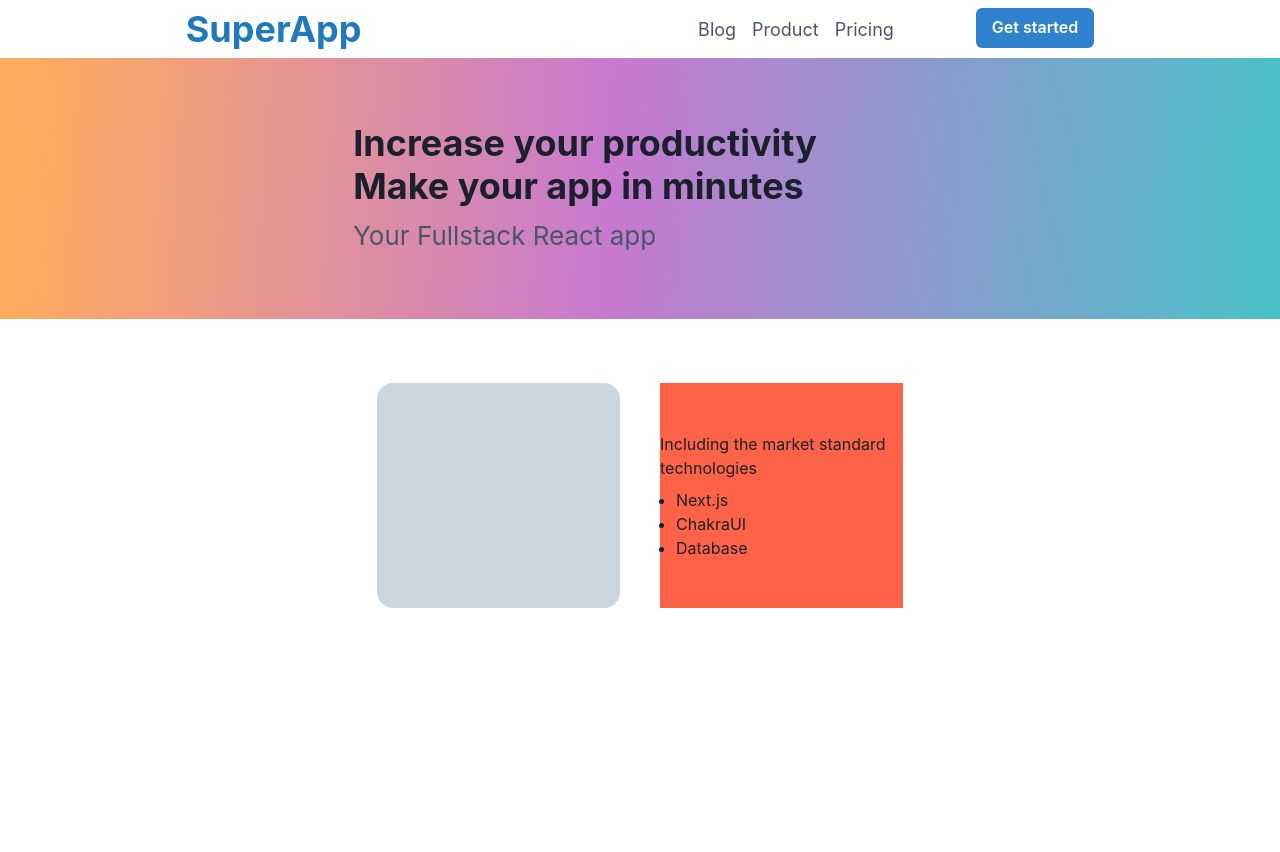
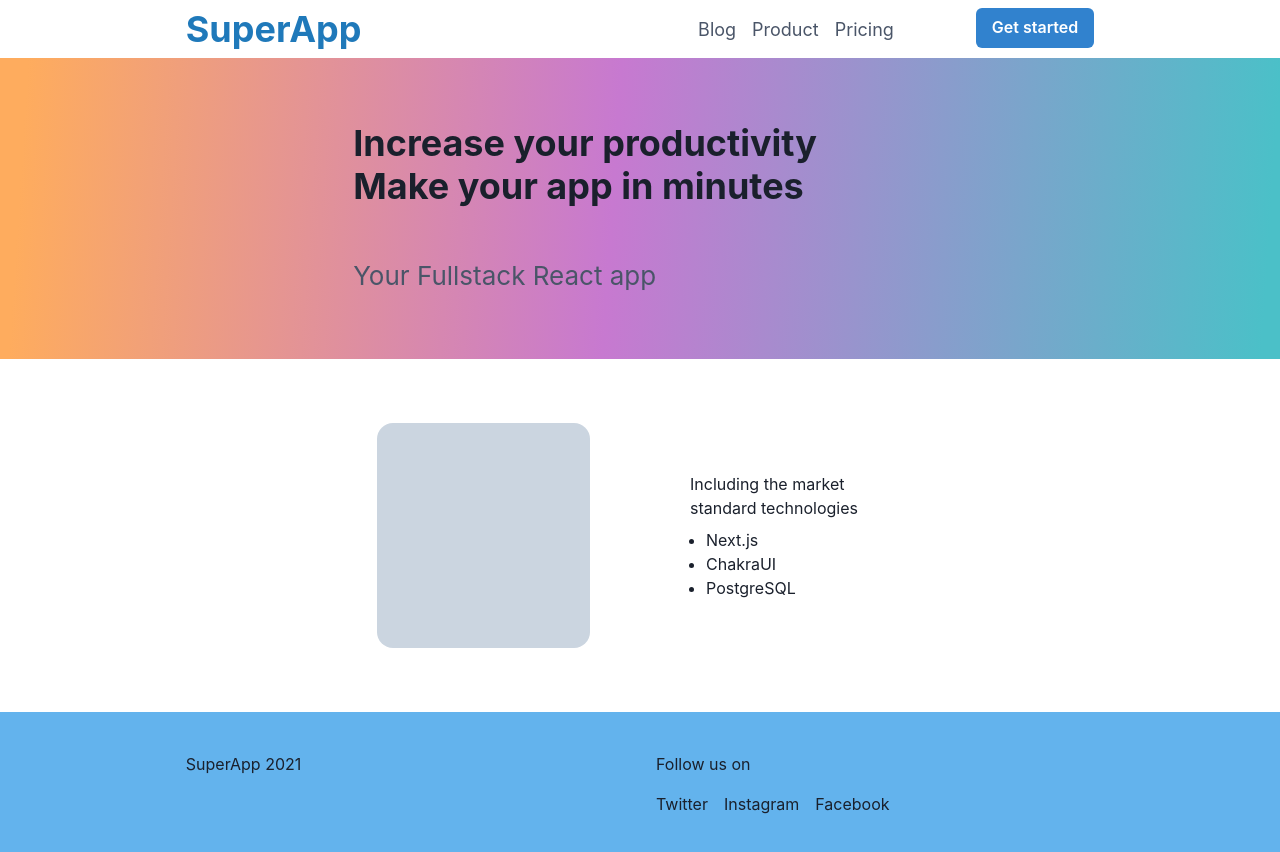
Before and after one commit to Lmarcdev/super-app, a Next.js app: page / in a window 1280 px wide. Shown: the top 852 px of the page. Before the commit the page ends 800 px from the top, so only its background shows below. Built offline with nearby package versions, Linux system fonts and the light colour scheme.

Commit message:
Landing Page Done

```diff
--- a/components/molecules/Hero/Hero.tsx
+++ b/components/molecules/Hero/Hero.tsx
@@ -12,7 +12,7 @@ export const Hero = () => {
                   <br />
                   Make your app in minutes
                </Heading>
-               <Text mt="8px" fontSize="26px" color="gray.600">Your Fullstack React app</Text>
+               <Text mt="48px" fontSize="26px" color="gray.600">Your Fullstack React app</Text>
            </Container>
       </Flex>
     )
--- a/components/organisms/LandingBody.tsx
+++ /dev/null
@@ -1,25 +0,0 @@
-import { Container, SimpleGrid, Box, Flex, Text, UnorderedList, ListItem } from "@chakra-ui/react"
-import React from "react"
-
-export const LandingBody = () => (
-    <Container>
-        <SimpleGrid columns={2} spacing={10} p="64px 24px">
-            <Box>
-                <Box
-                    backgroundColor="gray.300"
-                    width="100%"
-                    height="225px"
-                    borderRadius="16px"
-                ></Box>
-            </Box>
-            <Flex backgroundColor="tomato" flexDirection="column" justifyContent="center">
-                <Text mb='8px'>Including the market standard technologies</Text>
-                <UnorderedList>
-                    <ListItem>Next.js</ListItem>
-                    <ListItem>ChakraUI</ListItem>
-                    <ListItem>Database</ListItem>
-                </UnorderedList>
-            </Flex>
-        </SimpleGrid>
-    </Container>
-)
--- /dev/null
+++ b/components/organisms/LandingBody/LandingBody.tsx
@@ -0,0 +1,33 @@
+import {
+    Box,
+    Container,
+    SimpleGrid,
+    Text,
+    Flex,
+    ListItem,
+    UnorderedList,
+  } from "@chakra-ui/layout"
+  import React from "react"
+
+  export const LandingBody = () => (
+    <Container>
+      <SimpleGrid columns={2} spacing={100} p="64px 24px">
+        <Box>
+          <Box
+            backgroundColor="gray.300"
+            width="100%"
+            height="225px"
+            borderRadius="16px"
+          ></Box>
+        </Box>
+        <Flex flexDirection="column" justifyContent="center">
+          <Text mb="8px">Including the market standard technologies</Text>
+          <UnorderedList>
+            <ListItem>Next.js</ListItem>
+            <ListItem>ChakraUI</ListItem>
+            <ListItem>PostgreSQL</ListItem>
+          </UnorderedList>
+        </Flex>
+      </SimpleGrid>
+    </Container>
+  )
--- a/components/organisms/LandingFooter/LandingFooter.tsx
+++ b/components/organisms/LandingFooter/LandingFooter.tsx
@@ -1,10 +1,10 @@
-
 import {
     Box,
+    Container,
     Flex,
     SimpleGrid,
     Text,
-    HStack,
+    HStack
   } from "@chakra-ui/react"
   import React from "react"
 
@@ -15,14 +15,14 @@ import {
         backgroundColor="blue.300"
         py="40px"
         position="absolute"
-        bottom="0"
+
         width="100vw"
         display="flex"
         justifyContent="center"
       >
         <Flex w={["100%", "100%", "100%", "90ch"]}>
           <SimpleGrid columns={2} spacing={8} w="100%">
-            <Box>SuperApp 2022</Box>
+            <Box>SuperApp 2021</Box>
             <Flex flexDirection="column">
               <Text mb="16px">Follow us on</Text>
               <HStack spacing={4}>
--- a/pages/index.tsx
+++ b/pages/index.tsx
@@ -5,7 +5,8 @@ import styles from '../styles/Home.module.css'
 import React from 'react'
 import { Hero } from '../components/molecules/Hero/Hero'
 import { TopBar } from '../components/organisms/TopBar/TopBar'
-import { LandingBody } from '../components/organisms/LandingBody'
+import { LandingBody } from '../components/organisms/LandingBody/LandingBody'
+import { LandingFooter } from '../components/organisms/LandingFooter/LandingFooter'
 
 
 const Home: NextPage = () => {
@@ -22,6 +23,7 @@ const Home: NextPage = () => {
         <Hero />
       </Flex>
       <LandingBody />
+      <LandingFooter />
     </div>
   )
 }
```
